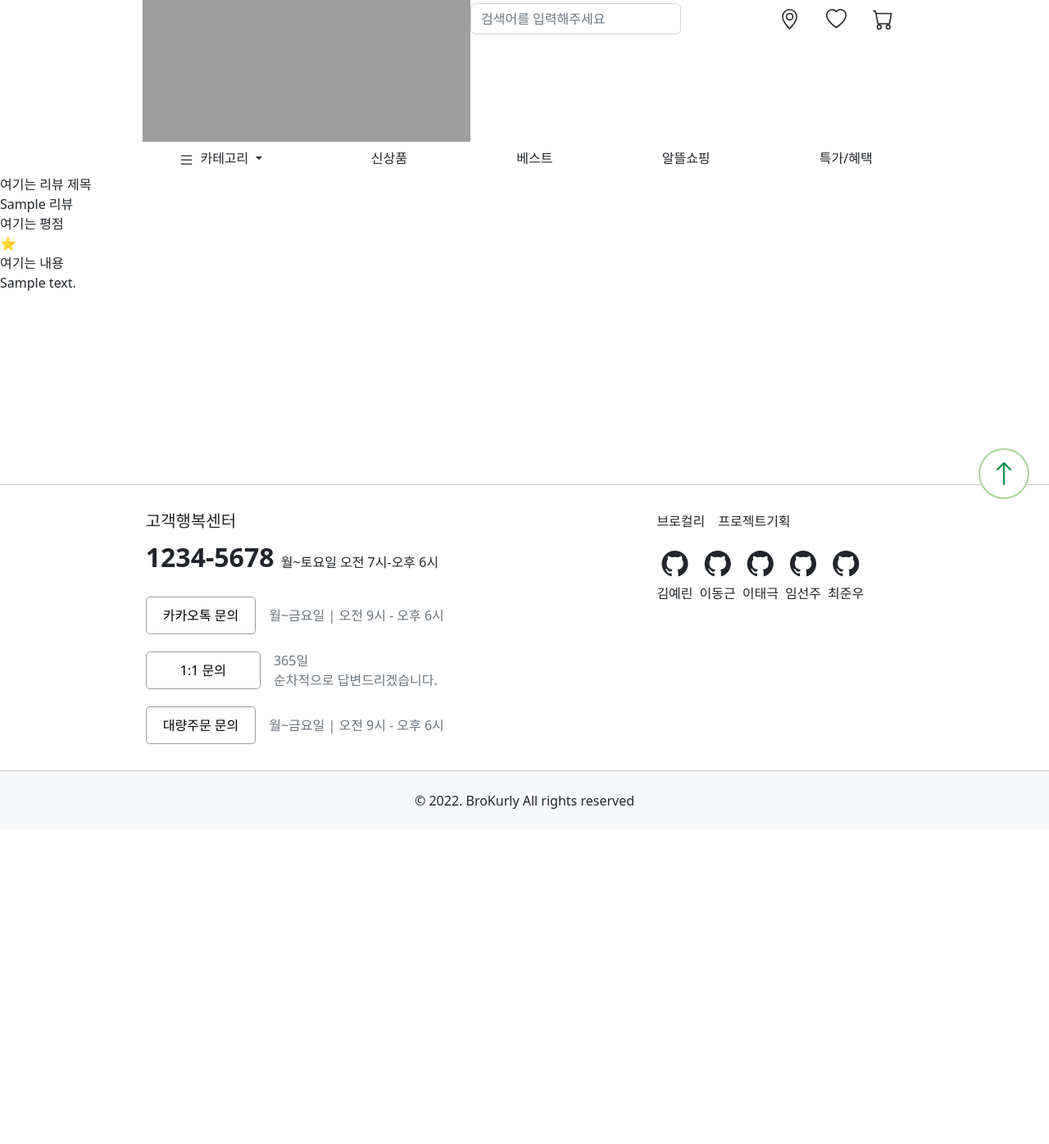
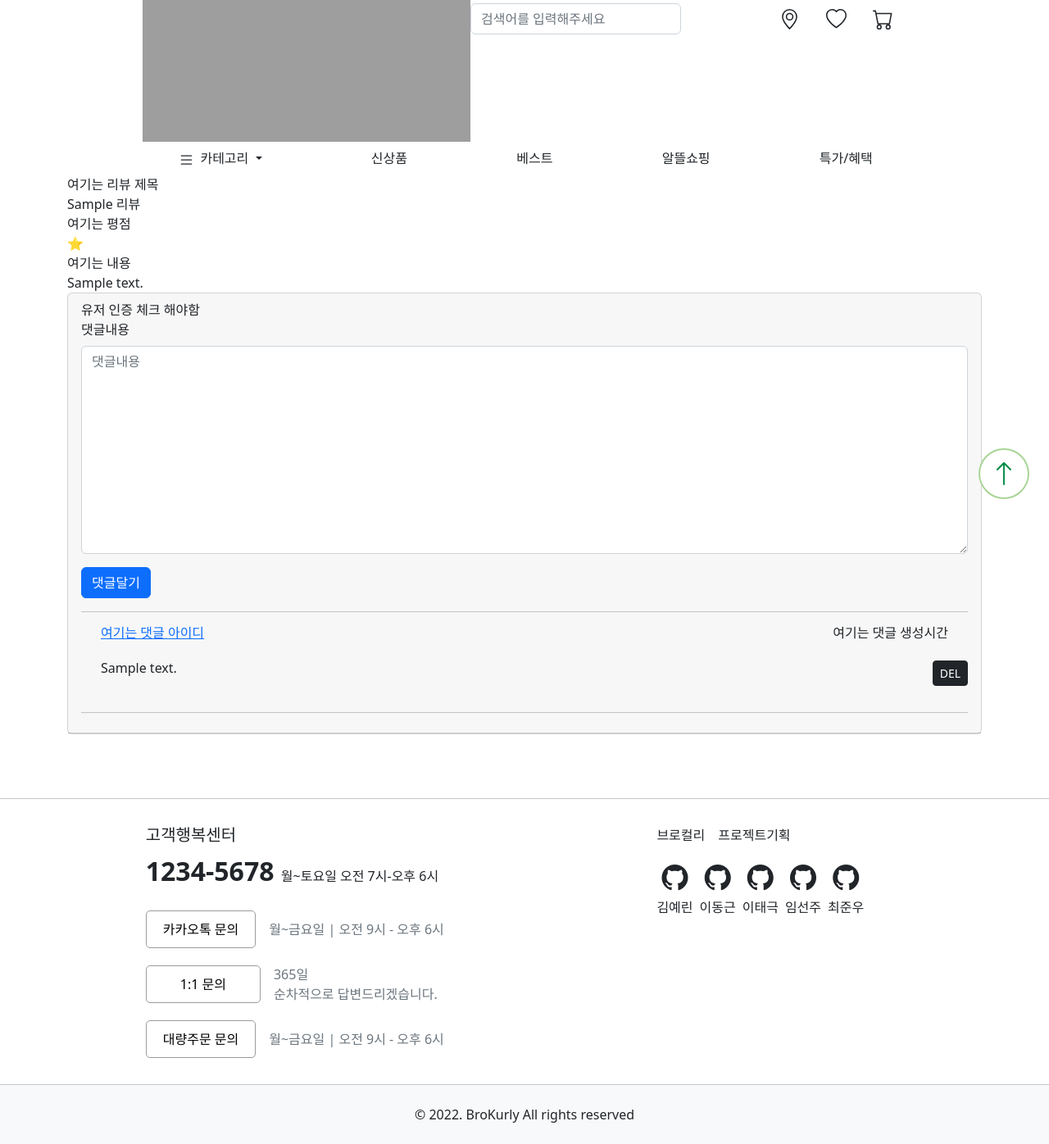
Before and after one commit to uRo3YA/brokuly, a Django app: page /reviews/1/ in a window 1280 px wide. Shown: the part 167-1563 px from the top of the page at 82% size. Before the commit the page ends 1154 px from the top, so only its background shows below. Run offline with Django 3.2, Linux system fonts and the light colour scheme; tables that the repository leaves empty hold one stand-in row (values such as "Sample post"); some libraries are stand-ins or nearby versions; grey boxes are pictures that could not be loaded.

Commit message:
feature : reviews app commit - 댓글 기능 추가 - 유저 인증부분은 생략하고 그대로 넣음

```diff
--- a/reviews/forms.py
+++ b/reviews/forms.py
@@ -1,5 +1,5 @@
 from django import forms
-from .models import Review
+from .models import Review, Comment
 
 
 class ReviewForm(forms.ModelForm):
@@ -28,8 +28,9 @@ class ReviewForm(forms.ModelForm):
         fields = ["title", "grade", "content", "image"]
 
 
-# class CommentForm(forms.ModelForm):
-
-#     class Meta:
-#         model = Comment
-#         fields = ['content',]
+class CommentForm(forms.ModelForm):
+    class Meta:
+        model = Comment
+        fields = [
+            "content",
+        ]
--- a/reviews/models.py
+++ b/reviews/models.py
@@ -35,3 +35,35 @@ class Review(models.Model):
         db_table = "리뷰"
         verbose_name = "리뷰"
         verbose_name_plural = "리뷰"
+
+
+class Comment(models.Model):
+    review = models.ForeignKey(Review, on_delete=models.CASCADE)
+    # user = models.ForeignKey(settings.AUTH_USER_MODEL, on_delete=models.CASCADE)
+    content = models.TextField(verbose_name="댓글내용")
+    # created = models.DateTimeField(auto_now_add=True, verbose_name='작성일')
+    # deleted = models.BooleanField(default=False, verbose_name='삭제여부')
+    # reply = models.IntegerField(verbose_name='답글위치', default=0)
+    def __str__(self):
+        return self.content
+
+    # @property
+    # def created_string(self):
+    #     time = datetime.now(tz=timezone.utc) - self.created
+
+    #     if time < timedelta(minutes=1):
+    #         return '방금 전'
+    #     elif time < timedelta(hours=1):
+    #         return str(int(time.seconds / 60)) + '분 전'
+    #     elif time < timedelta(days=1):
+    #         return str(int(time.seconds / 3600)) + '시간 전'
+    #     elif time < timedelta(days=7):
+    #         time = datetime.now(tz=timezone.utc).date() - self.created.date()
+    #         return str(time.days) + '일 전'
+    #     else:
+    #         return False
+
+    class Meta:
+        db_table = "댓글"
+        verbose_name = "댓글"
+        verbose_name_plural = "댓글"
--- a/reviews/urls.py
+++ b/reviews/urls.py
@@ -7,4 +7,10 @@ urlpatterns = [
     path("<int:pk>/", views.detail, name="detail"),
     path("<int:pk>/create/", views.review_create, name="review_create"),
     path("<int:pk>/detail/<int:review_pk>", views.review_detail, name="review_detail"),
+    path("<int:pk>/comments/", views.comment_create, name="comment_create"),
+    path(
+        "<int:pk>/comments/<int:comment_pk>/delete/",
+        views.comment_delete,
+        name="comment_delete",
+    ),
 ]
--- a/reviews/views.py
+++ b/reviews/views.py
@@ -1,8 +1,11 @@
 from django.shortcuts import render, redirect, get_object_or_404
 from products.models import Product
 
-from .forms import ReviewForm
-from .models import Review
+from .forms import ReviewForm, CommentForm
+from .models import Review, Comment
+from django.http import HttpResponse, JsonResponse
+import json
+from django.core.serializers.json import DjangoJSONEncoder
 
 # Create your views here.
 def index(request):
@@ -13,11 +16,11 @@ def index(request):
 
 def detail(request, pk):
     review = get_object_or_404(Review, pk=pk)
-    # comment_form = CommentForm()
+    comment_form = CommentForm()
     context = {
         "review": review,
-        #    'comments': review.comment_set.all(),
-        #    'comment_form': comment_form,
+        "comments": review.comment_set.all(),
+        "comment_form": comment_form,
     }
     return render(request, "reviews/detail.html", context)
 
@@ -41,10 +44,34 @@ def review_create(request, pk):
 
 def review_detail(request, product_pk, review_pk):
     info = Review.objects.get(pk=review_pk)
-    # comment_form = CommentForm()
+    comment_form = CommentForm()
     context = {
         "info": info,
-        # "comment_form": comment_form,
-        # "comments": info.comment_set.all(),
+        "comment_form": comment_form,
+        "comments": info.comment_set.all(),
     }
     return render(request, "reviews/detail.html", context)
+
+
+def comment_create(request, pk):
+    print(request.POST)
+    review = get_object_or_404(Review, pk=pk)
+    comment_form = CommentForm(request.POST)
+    if comment_form.is_valid():
+        comment = comment_form.save(commit=False)
+        comment.review = review
+        # comment.user = request.user
+        comment.save()
+        context = {
+            "content": comment.content,
+            #'userName': comment.user.username
+        }
+        return JsonResponse(context)
+
+
+def comment_delete(request, pk, comment_pk):
+    comment = Comment.objects.get(pk=comment_pk)
+    comment.delete()
+    # if comment.user == request.user:
+    #     comment.delete()
+    return redirect("reviews:detail", pk)
--- a/templates/products/detail.html
+++ b/templates/products/detail.html
@@ -57,6 +57,7 @@
       </p>
 
   </div>
+  <!-- 리뷰 영역 -->
   <table class="table table-hover text-center">
     <thead class="table-dark">
         <tr>
--- a/templates/reviews/detail.html
+++ b/templates/reviews/detail.html
@@ -2,6 +2,7 @@
 {% load django_bootstrap5 %}
 {% load static %}
 {% block body %}
+<div class="container">
 여기는 리뷰 제목<br>
 {{review.title}} <br>
 여기는 평점 <br>
@@ -9,4 +10,75 @@
 여기는 내용 <br>
 {{review.content}} <br>
 
+            <!--댓글-->
+            <div class="card" style="width: 100%;">
+                <div class="card-header">
+                    <div class="col-md-12">
+                        유저 인증 체크 해야함
+                        <form id="comment-form" data-review-id="{{ review.pk }}">
+                        {% csrf_token %}
+                        {% bootstrap_form comment_form layout='floating'%}
+                        {% bootstrap_button button_type="submit" id="detail_btn" content="댓글달기" %}
+                        </form>
+                      <hr>
+                      <div id="comments">
+                            {% for comment in comments %}
+                            <div class="d-flex justify-content-between flex-column">
+                                    <div class="d-flex  justify-content-between">
+                                        <h6 class="link mx-4">
+                                            <a class="title_link" href="">
+                                                여기는 댓글 아이디</a>
+                                        </h6>
+                                        <h6 class="link mx-4">
+                                            여기는 댓글 생성시간
+                                        </h6>
+                                    </div>
+                                    <p>
+                                    <div class="d-flex  justify-content-between">
+                                        <h6 class="mx-4 flex-fill">{{ comment.content }} </h6>
+                                        <div class="commet-btn">
+                                            <form action="{% url 'reviews:comment_delete' comment.review.pk comment.pk %}" method="POST">
+                                                {% csrf_token %}
+                                                <button class="float-end btn btn-dark  btn-sm ">DEL</button>
+                                            </form>
+                                        </div>
+                                    </div>
+                                </p>
+                            </div>
+                          <hr>
+                           {% endfor %}
+                    </div>
+                </div>
+            </div>
+        </div>
+</div>
+<script src="https://cdn.jsdelivr.net/npm/axios/dist/axios.min.js"></script>
+<script>
+    // 댓글!
+    // (1) 댓글 폼
+    const commentForm = document.querySelector('#comment-form')
+    // (2) 제출하면, 함수 실행시킬래
+    // csrf
+    const csrftoken = document.querySelector('[name=csrfmiddlewaretoken]').value
+    commentForm.addEventListener('submit', function(event) {
+      event.preventDefault();
+      axios({
+        method: 'post',
+        url: `/reviews/${event.target.dataset.reviewId}/comments/`,
+        headers: {'X-CSRFToken': csrftoken},
+        data: new FormData(commentForm) // 폼에 있는 정보를 data로 넘겨줄 수 있도록 변환
+      })
+      .then(response => {
+        console.log(response.data)
+        // 댓글을 추가하는 로직
+        const comments = document.querySelector('#comments')
+        const p = document.createElement('p')
+        p.innerText = `${response.data.userName} | ${response.data.content}`
+        const hr = document.createElement('hr')
+        comments.append(p, hr)
+        commentForm.reset()
+      })
+    })
+  </script>
+
 {% endblock %}
```
